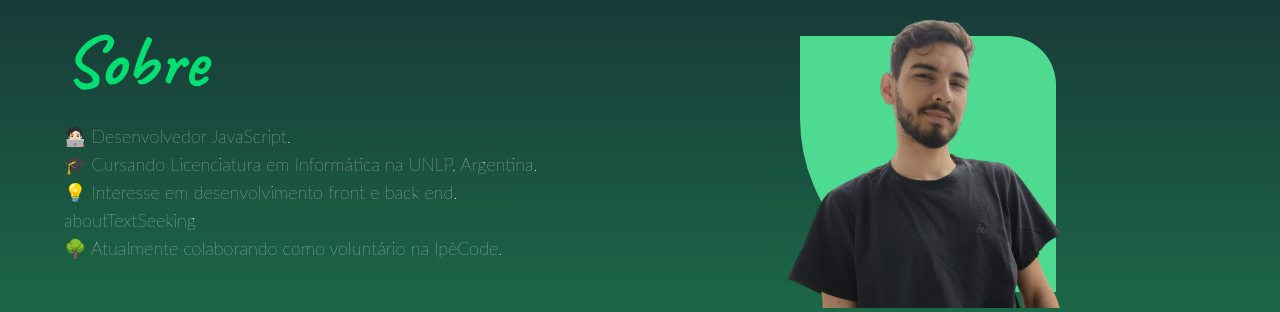
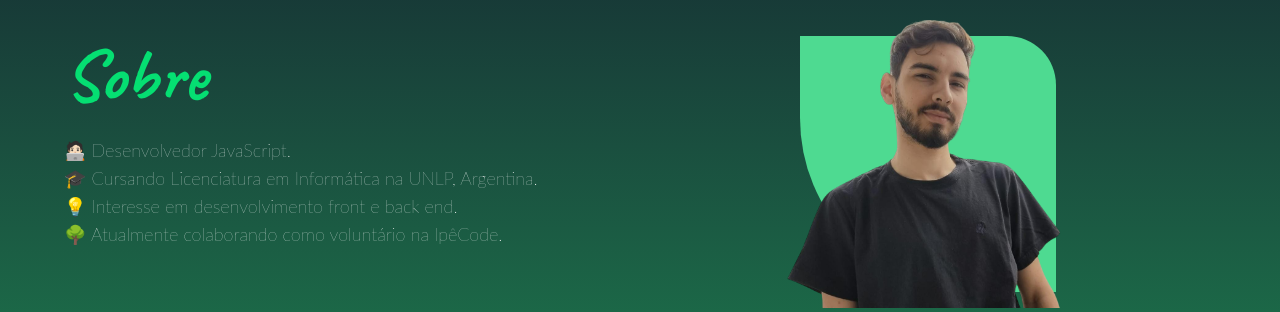
Before and after one commit to JorgeCasalini/Portfolio, a React (Vite) app: page / in a window 1280 px wide. Shown: the part 1060-1372 px from the top of the page. Built offline with nearby package versions, Linux system fonts and the light colour scheme.

Commit message:
style: update background color in About component

```diff
--- a/src/components/About.jsx
+++ b/src/components/About.jsx
@@ -11,7 +11,7 @@ const About = () => {
       className={`pt-32 pb-20 bg-primary-100 min-h-screen flex items-center
             ${isDarkMode
           ? "bg-gradient-to-b from-[#101828] to-[#1A8A51]"
-          : "bg-gradient-to-b from-[#ffffff] to-[#1A8A51]"
+          : "bg-gradient-to-b from-[#f5f6f6] to-[#1A8A51]"
         }`}
     >
       <div className="container mx-auto px-4 sm:px-8 md:px-16 flex flex-col md:flex-row items-center justify-center">
@@ -32,7 +32,6 @@ const About = () => {
             {t("aboutTextDev")} <br />
             {t("aboutTextCourse")} <br />
             {t("aboutTextInterested")} <br />
-            {t("aboutTextSeeking")} <br />
             {t("aboutVolunteerWork")}
             <a href="https://www.instagram.com/ipecode/" target="_blanck" className="hover:text-[#05df72] transition-colors duration-300">IpêCode.</a><br />
           </p>
```
